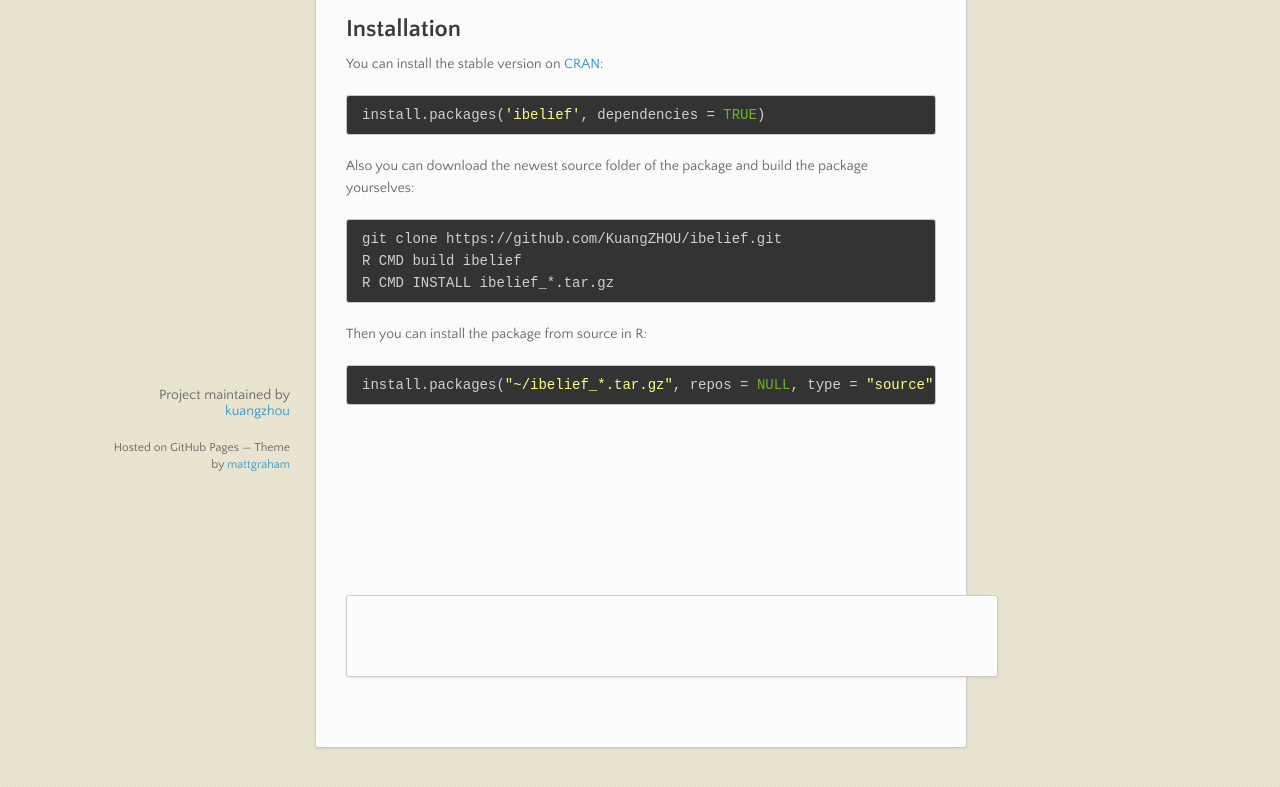
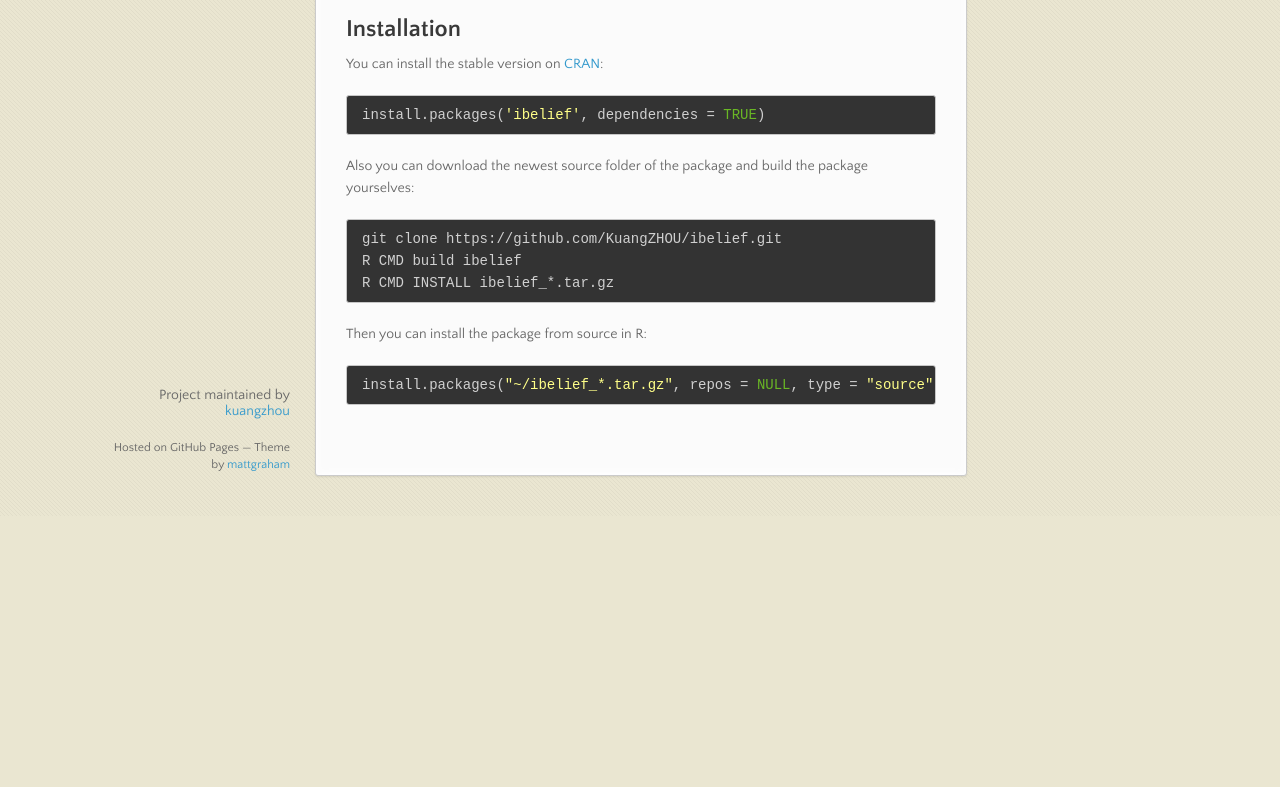
Before and after one commit to kuangzhou/ibelief, a plain HTML site: page index.html in a window 1280 px wide. Shown: the part 287-1074 px from the top of the page. After the commit the page ends 803 px from the top, so only its background shows below. Drawn offline with nearby package versions, Linux system fonts and the light colour scheme; a script that the page names is missing.

Commit message:
Update index.html

```diff
--- a/index.html
+++ b/index.html
@@ -64,7 +64,7 @@ R CMD INSTALL ibelief_*.tar.gz
 
 <div class="highlight highlight-r"><pre>install.packages<span class="p">(</span><span class="s">"~/ibelief_*.tar.gz"</span><span class="p">,</span> repos <span class="o">=</span> <span class="kc">NULL</span><span class="p">,</span> type <span class="o">=</span> <span class="s">"source"</span><span class="p">)</span>
 </pre></div>
-  <section class="comment">
+  <p>
 <div id="disqus_thread"></div>
 <script type="text/javascript">
     /* * * CONFIGURATION VARIABLES: EDIT BEFORE PASTING INTO YOUR WEBPAGE * * */
@@ -78,7 +78,7 @@ R CMD INSTALL ibelief_*.tar.gz
     })();
 </script>
 <noscript>Please enable JavaScript to view the <a href="http://disqus.com/?ref_noscript">comments powered by Disqus.</a></noscript>
-</section>
+</p>
       </section>
       <footer>
         <p>Project maintained by <a href="https://github.com/kuangzhou">kuangzhou</a></p>
```
